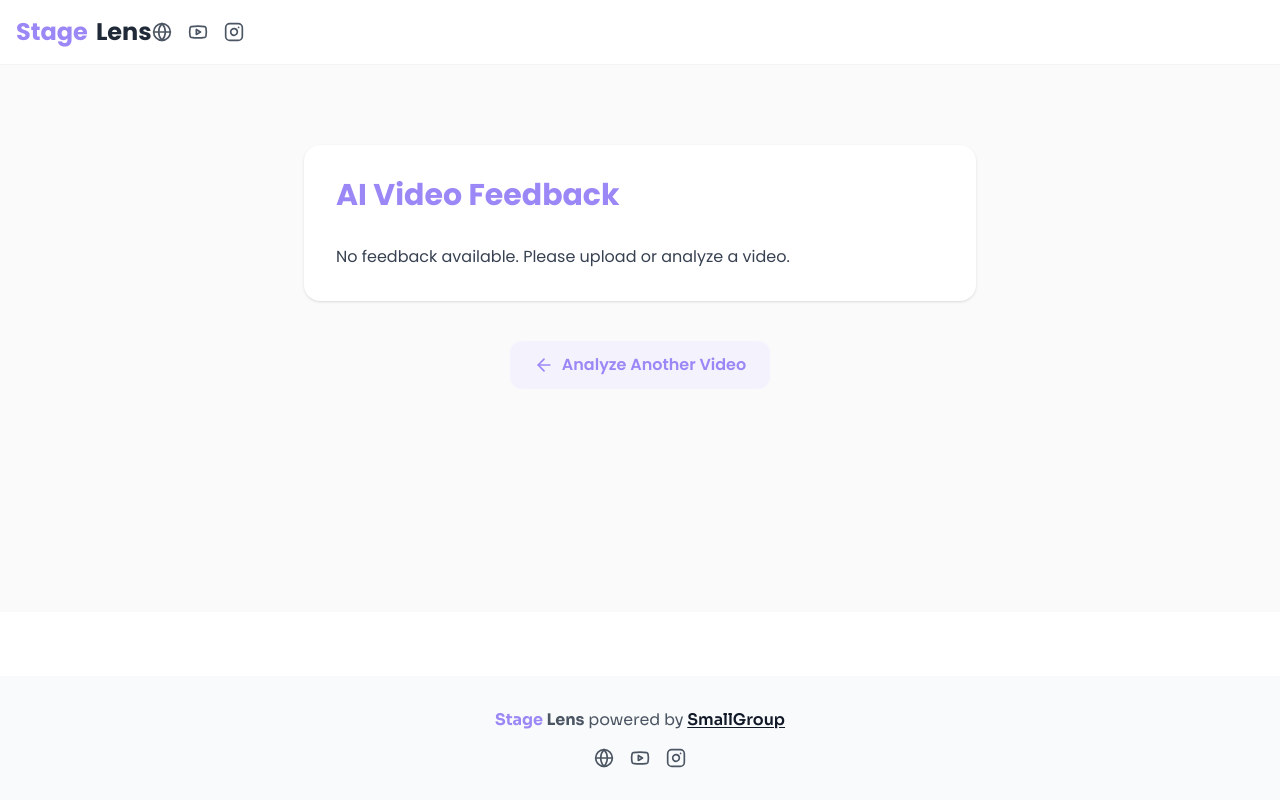
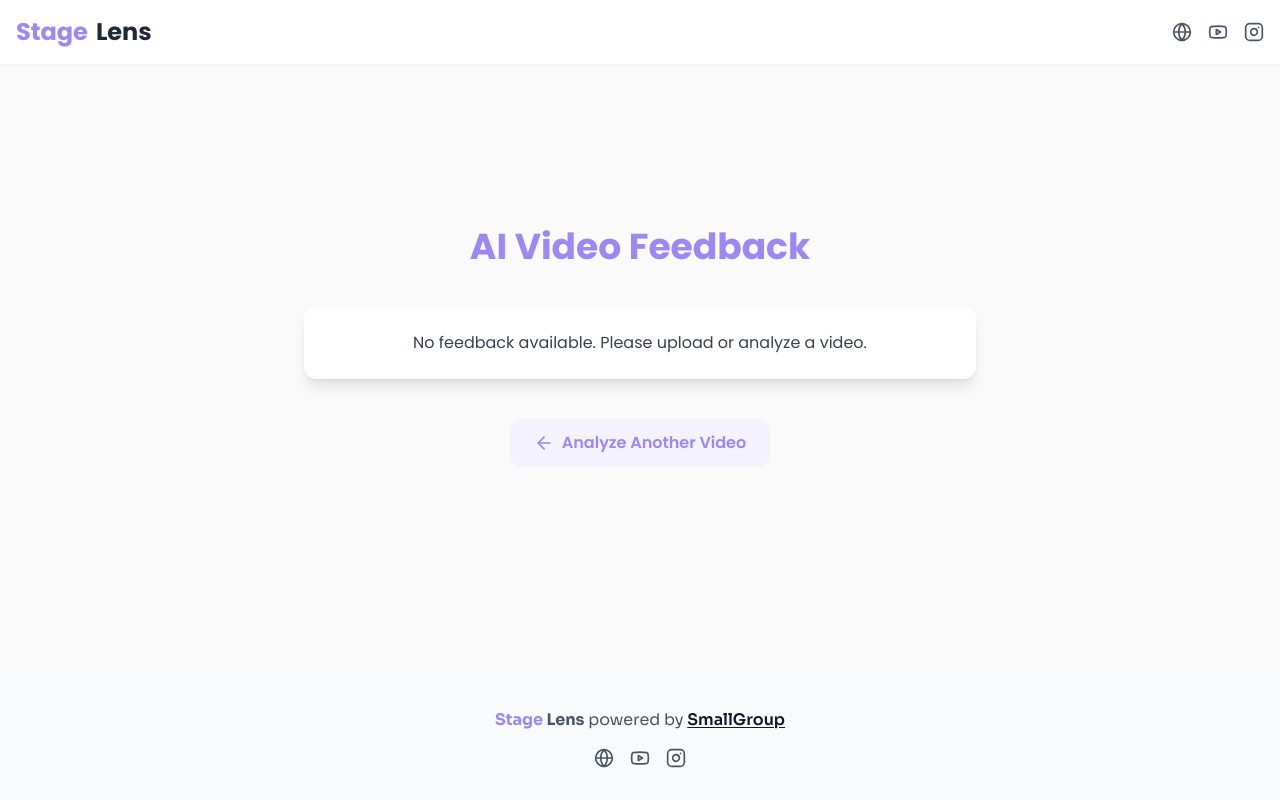
Before and after one commit to Saurabh07n/stage-lens-spark, a React (Vite) app: page /feedback in a window 1280 px wide. Built offline with nearby package versions, Linux system fonts and the light colour scheme.

Commit message:
Fix: Improve header and feedback page UI
- Adjust header alignment for Stage Lens and social icons.
- Enhance feedback page UI with sectioned tiles and box shadows.

```diff
--- a/src/components/Navigation.tsx
+++ b/src/components/Navigation.tsx
@@ -1,5 +1,6 @@
+
 import React from 'react';
-import { Link, useNavigate, useLocation } from 'react-router-dom';
+import { useNavigate, useLocation } from 'react-router-dom';
 import { Youtube, Instagram, Globe } from 'lucide-react';
 
 const Navigation = () => {
@@ -9,7 +10,7 @@ const Navigation = () => {
   const handleLogoClick = (e: React.MouseEvent) => {
     e.preventDefault();
     if (location.pathname === '/') {
-      window.location.reload(); // Refresh if already home
+      window.location.reload();
     } else {
       navigate('/');
     }
@@ -22,8 +23,9 @@ const Navigation = () => {
   ];
 
   return (
-    <header className="bg-white border-b border-gray-100">
-      <nav className="container mx-auto px-4 flex items-center h-16">
+    <header className="bg-white border-b border-gray-100 w-full">
+      <nav className="container mx-auto px-4 flex items-center h-16 justify-between">
+        <div className="flex items-center">
           <button
             onClick={handleLogoClick}
             className="flex items-center space-x-2 focus:outline-none cursor-pointer group"
@@ -32,8 +34,8 @@ const Navigation = () => {
             <span className="text-2xl font-bold text-stage-purple group-hover:underline">Stage</span>
             <span className="text-2xl font-bold text-gray-800 group-hover:underline">Lens</span>
           </button>
+        </div>
         <div className="flex items-center gap-4">
-          <div className="flex gap-4">
           {socialLinks.map((link, index) => (
             <a
               key={index}
@@ -46,7 +48,6 @@ const Navigation = () => {
             </a>
           ))}
         </div>
-        </div>
       </nav>
     </header>
   );
--- a/src/pages/FeedbackPage.tsx
+++ b/src/pages/FeedbackPage.tsx
@@ -7,8 +7,8 @@ import { ArrowLeft } from 'lucide-react';
 import { getFeedbackFromStorage, clearFeedbackStorage } from '../utils/feedbackStore';
 
 const SectionCard = ({ title, children }: { title: string; children: React.ReactNode }) => (
-  <div className="bg-white rounded-xl shadow-sm mb-6 px-6 py-5">
-    <div className="font-semibold text-xm md:text-lg mb-2 text-stage-purple">{title}</div>
+  <div className="bg-white rounded-xl shadow-lg mx-auto mb-6 px-8 py-6" style={{maxWidth:'820px', width:'80%'}}>
+    <div className="font-semibold text-lg mb-3 text-stage-purple">{title}</div>
     <div className="text-gray-700">{children}</div>
   </div>
 );
@@ -28,34 +28,34 @@ const FeedbackPage = () => {
   };
 
   return (
-    <div className="min-h-screen flex flex-col">
+    <div className="min-h-screen flex flex-col bg-[#FAFAFB]">
       <Navigation />
-      <div className="container mx-auto px-4 py-12 flex-1 flex flex-col items-center bg-[#FAFAFB]">
-        <div className="max-w-2xl w-full bg-white shadow rounded-2xl p-8 mt-8">
-          <h2 className="text-2xl md:text-3xl font-bold mb-8 text-stage-purple">AI Video Feedback</h2>
+      <div className="container mx-auto px-4 py-12 flex-1 flex flex-col items-center justify-center">
+        <div className="max-w-2xl w-full flex flex-col items-center mt-4">
+          <h2 className="text-3xl md:text-4xl font-bold mb-10 text-stage-purple text-center">AI Video Feedback</h2>
           {feedback?.error ? (
-            <div className="text-red-600 font-semibold">{feedback.error}</div>
+            <div className="text-red-600 font-semibold bg-white rounded-lg shadow-lg px-8 py-6 w-full text-center">{feedback.error}</div>
           ) : feedback ? (
-            <div className="space-y-6">
+            <div className="w-full flex flex-col items-center">
               <SectionCard title="Overall Impressions">
                 <p>{feedback.overallImpressions}</p>
               </SectionCard>
               <SectionCard title="Strengths">
-                <ul className="list-disc pl-5">
+                <ul className="list-disc pl-6 space-y-2">
                   {feedback.strengths?.map?.((item: string, i: number) =>
                     <li key={i}>{item}</li>
                   )}
                 </ul>
               </SectionCard>
               <SectionCard title="Areas of Improvement">
-                <ul className="list-disc pl-5">
+                <ul className="list-disc pl-6 space-y-2">
                   {feedback.areasOfImprovement?.map?.((item: string, i: number) =>
                     <li key={i}>{item}</li>
                   )}
                 </ul>
               </SectionCard>
               <SectionCard title="Practice Tips">
-                <ul className="list-disc pl-5">
+                <ul className="list-disc pl-6 space-y-2">
                   {feedback.practiceTips?.map?.((item: string, i: number) =>
                     <li key={i}>{item}</li>
                   )}
@@ -63,7 +63,7 @@ const FeedbackPage = () => {
               </SectionCard>
             </div>
           ) : (
-            <div className="text-gray-700">No feedback available. Please upload or analyze a video.</div>
+            <div className="text-gray-700 bg-white rounded-xl shadow-lg p-6 text-center w-full">No feedback available. Please upload or analyze a video.</div>
           )}
         </div>
         <div className="flex gap-4 mt-10">
```
Lines whose indentation alone changed are shown as unchanged.
